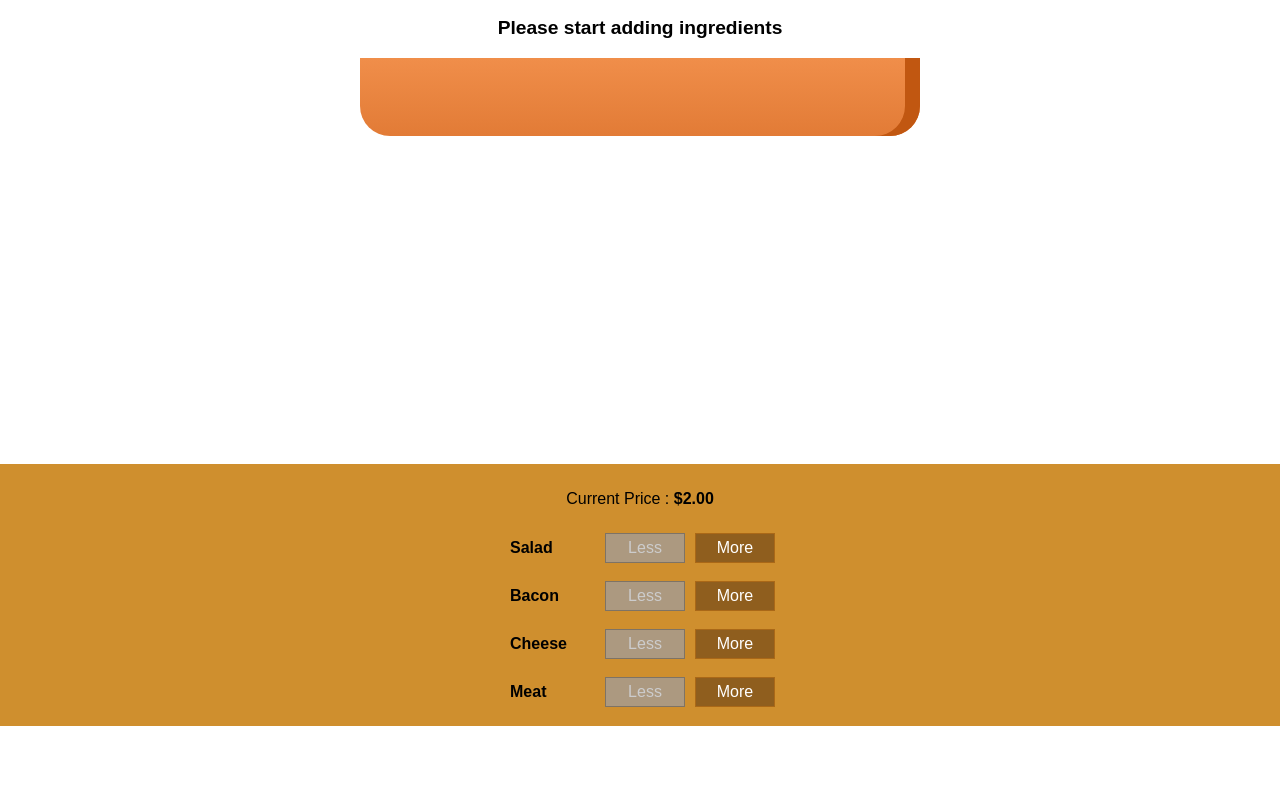
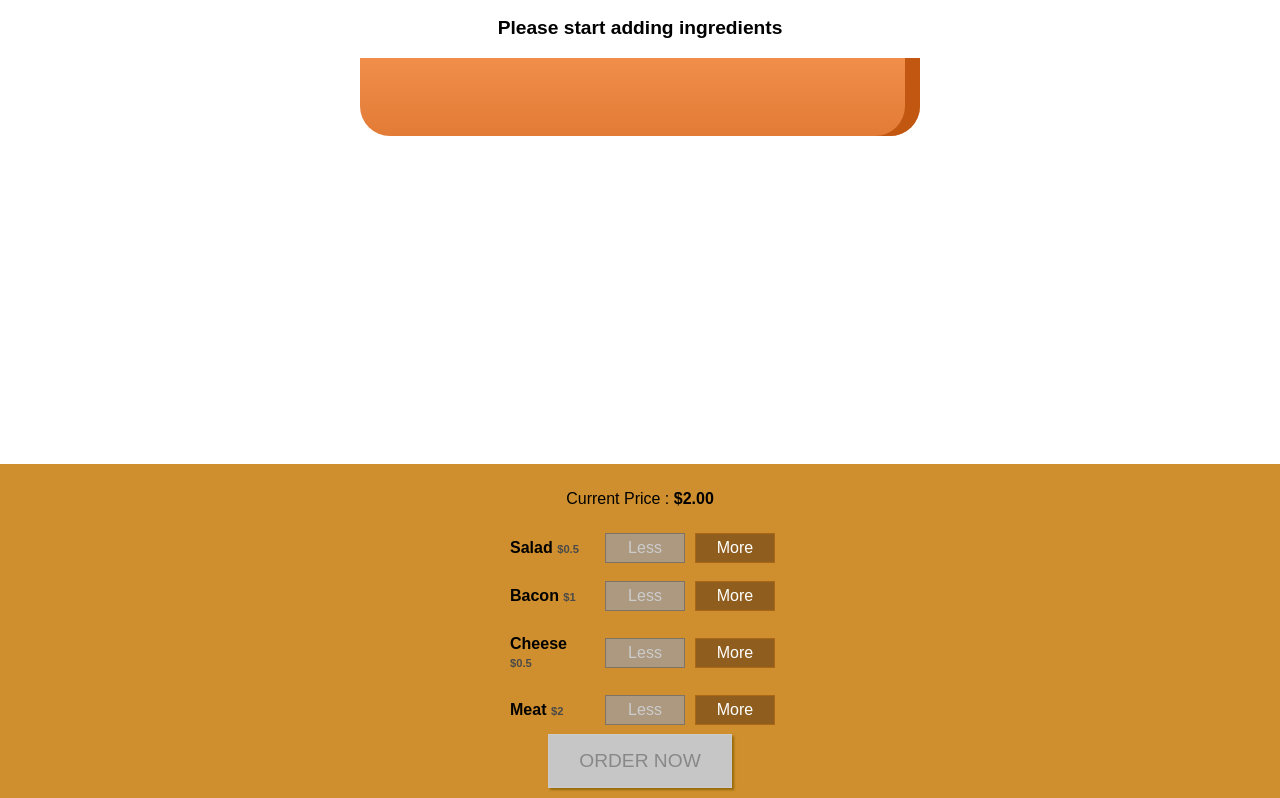
Before and after one commit to bastiendmt/burger-builder, a React app: page / in a window 1280 px wide. Shown: the part 170-968 px from the top of the page. Before the commit the page ends 896 px from the top, so only its background shows below. Built offline with nearby package versions, Linux system fonts and the light colour scheme.

Commit message:
order button

```diff
--- a/src/components/Burger/BuildControls/BuildControl/BuildControl.js
+++ b/src/components/Burger/BuildControls/BuildControl/BuildControl.js
@@ -4,7 +4,9 @@
 
 const BuildControl = (props) => (
     <div className={classes.BuildControl}>
-        <div className={classes.Label}>{props.label}</div>
+        <div className={classes.Label}>
+            {props.label} <span className={classes.unitPrice}>${props.unitPrice}</span>
+        </div>
         <button
             className={classes.Less}
             onClick={props.removed}
--- a/src/components/Burger/BuildControls/BuildControl/BuildControl.module.css
+++ b/src/components/Burger/BuildControls/BuildControl/BuildControl.module.css
@@ -56,3 +56,8 @@
   background-color: #99703f;
   color: white;
 }
+
+.unitPrice {
+  color: #4a4a4a;
+  font-size: 0.7rem;
+}
--- a/src/components/Burger/BuildControls/BuildControls.js
+++ b/src/components/Burger/BuildControls/BuildControls.js
@@ -2,6 +2,7 @@
 
 import classes from './BuildControls.module.css'
 import BuildControl from './BuildControl/BuildControl'
+import { INGREDIENT_PRICE } from '../../../containers/BurgerBuilder/BurgerBuilder'
 
 const controls = [
     { label: 'Salad', type: 'salad' },
@@ -13,14 +14,21 @@
 const BuildControls = (props) => (
     <div className={classes.BuildControls}>
         <p>Current Price : <strong>${props.price.toFixed(2)}</strong></p>
-        {controls.map(ctrl => (
-            <BuildControl
-                key={ctrl.label}
-                label={ctrl.label}
-                added={() => props.ingredientAdded(ctrl.type)}
+        {controls.map(ctrl => {
+            const { label, type } = ctrl;
+            return <BuildControl
+                key={label}
+                label={label}
+                added={() => props.ingredientAdded(type)}
                 removed={() => props.ingredientRemoved(ctrl.type)}
-                disabled={props.disabled[ctrl.type]} />
-        ))}
+                disabled={props.disabled[type]}
+                unitPrice={INGREDIENT_PRICE[type]}
+            />
+        })}
+        <button
+            className={classes.OrderButton}
+            disabled={!props.purchasable}
+        >ORDER NOW</button>
     </div>
 )
 
--- a/src/components/Burger/BuildControls/BuildControls.module.css
+++ b/src/components/Burger/BuildControls/BuildControls.module.css
@@ -7,3 +7,44 @@
     box-shadow: 0 2px 1px #ccc;
     padding: 10px 0;
 }
+
+.OrderButton {
+    background-color: #DAD735;
+    outline: none;
+    cursor: pointer;
+    border: 1px solid #966909;
+    color: #966909;
+    font-family: inherit;
+    font-size: 1.2em;
+    padding: 15px 30px;
+    box-shadow: 2px 2px 2px #966909;
+}
+
+.OrderButton:hover, .OrderButton:active {
+    background-color: #A0DB41;
+    border: 1px solid #966909;
+    color: #966909;
+}
+
+.OrderButton:disabled {
+    background-color: #C7C6C6;
+    cursor: not-allowed;
+    border: 1px solid #ccc;
+    color: #888888;
+}
+
+.OrderButton:not(:disabled) {
+    animation: enable 0.3s linear;
+}
+
+@keyframes enable {
+    0% {
+        transform: scale(1);
+    }
+    60% {
+        transform: scale(1.1);
+    }
+    100% {
+        transform: scale(1);
+    }
+}
--- a/src/containers/BurgerBuilder/BurgerBuilder.js
+++ b/src/containers/BurgerBuilder/BurgerBuilder.js
@@ -3,7 +3,7 @@
 import Burger from '../../components/Burger/Burger';
 import Aux from '../../hoc/Auxilary';
 
-const INGREDIENT_PRICE = {
+export const INGREDIENT_PRICE = {
     salad: 0.5,
     cheese: 0.5,
     meat: 2,
@@ -18,7 +18,18 @@
             cheese: 0,
             meat: 0,
         },
+        purchasable: false,
         totalPrice: 2
+    }
+
+    updatePurchaseState(ingredients) {
+        const sum = Object.keys(ingredients)
+            .map(igKey => {
+                return ingredients[igKey]
+            }).reduce((sum, el) => {
+                return sum + el;
+            }, 0);
+        this.setState({ purchasable: sum > 0 });
     }
 
     addIngredientHandler = (type) => {
@@ -31,7 +42,8 @@
         const priceAddion = INGREDIENT_PRICE[type]
         const oldPrice = this.state.totalPrice
         const newPrice = oldPrice + priceAddion
-        this.setState({ totalPrice: newPrice, ingredients: updatedIngredients })
+        this.setState({ totalPrice: newPrice, ingredients: updatedIngredients });
+        this.updatePurchaseState(updatedIngredients);
     }
 
     removeIngredientHandler = (type) => {
@@ -45,7 +57,8 @@
         const priceDeduction = INGREDIENT_PRICE[type]
         const oldPrice = this.state.totalPrice
         const newPrice = oldPrice - priceDeduction
-        this.setState({ totalPrice: newPrice, ingredients: updatedIngredients })
+        this.setState({ totalPrice: newPrice, ingredients: updatedIngredients });
+        this.updatePurchaseState(updatedIngredients);
     }
 
     render() {
@@ -63,6 +76,7 @@
                     ingredientRemoved={this.removeIngredientHandler}
                     disabled={disableInfo}
                     price={this.state.totalPrice}
+                    purchasable={this.state.purchasable }
                 />
             </Aux>
         );
```
Also changed, not shown: 1 other file (tests, documents, lock files or other folders).
